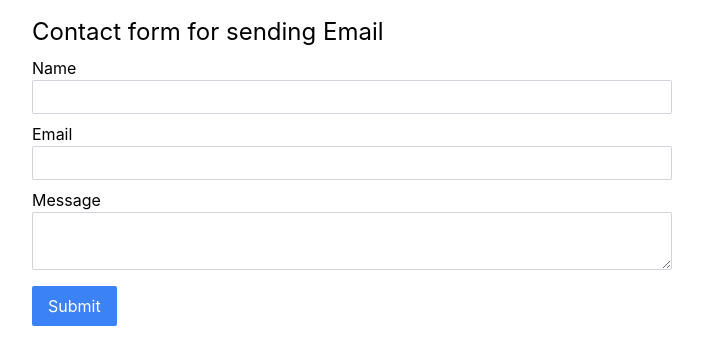
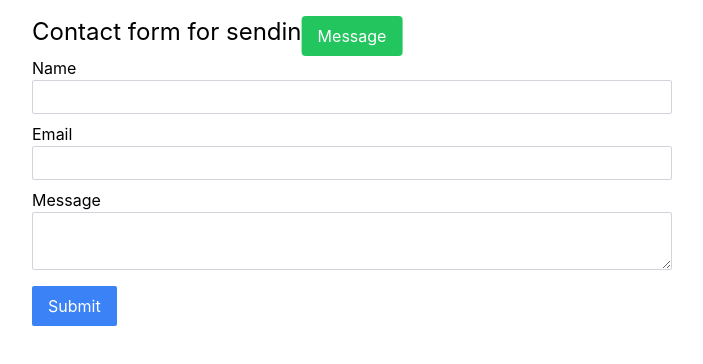
Before and after one commit to hayapy88/mern-contact-form-email, a React (Create React App) app in the folder client/: page / in a window 1280 px wide. Shown: the top 364 px of the page, without its empty margins (288-991 px from the left). Built offline with nearby package versions, Linux system fonts and the light colour scheme.

Commit message:
Add result message (temporary)

```diff
--- a/client/src/components/ContactForm.jsx
+++ b/client/src/components/ContactForm.jsx
@@ -93,7 +93,10 @@ const ContactForm = () => {
   // }, [errors]);
 
   return (
-    <div className="container max-w-2xl p-4">
+    <div className="container relative max-w-2xl p-4">
+      <div className="absolute left-1/2 -translate-x-1/2 py-2 px-4 rounded bg-green-500 text-white">
+        <p>Message</p>
+      </div>
       <h1 className="text-2xl">Contact form for sending Email</h1>
       <form>
         <div className="flex flex-col">
```
